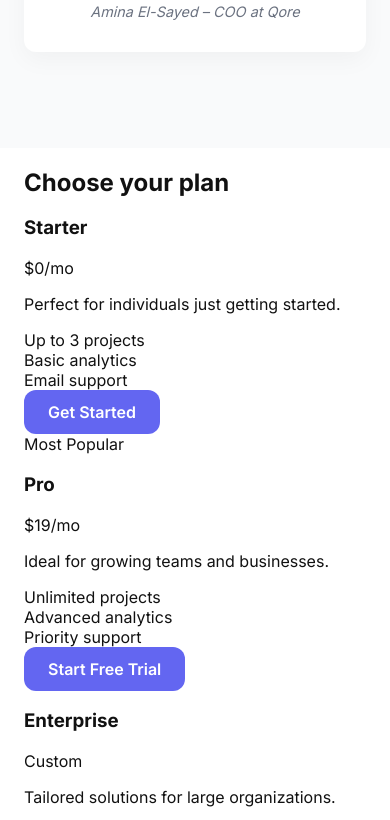
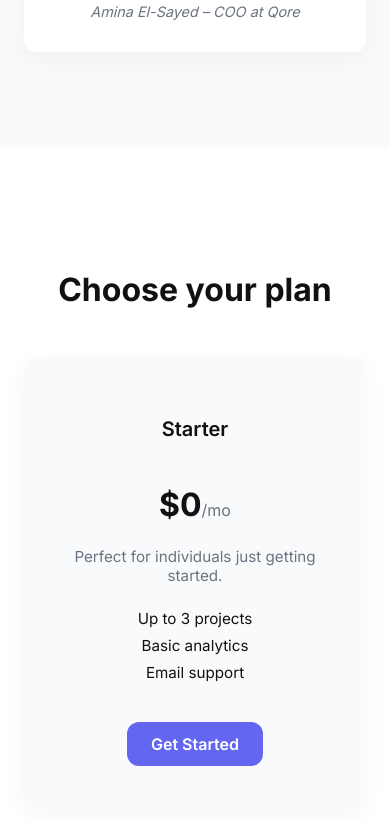
Before and after one commit to quim-romero/taskflow-landing, a plain HTML site: page index.html in a window 390 px wide. Shown: the part 3687-4507 px from the top of the page. Drawn offline with nearby package versions, Linux system fonts and the light colour scheme; files that its build step writes are made by us from their sources.

Commit message:
SCSS styles for pricing section with responsive design and featured plan

```diff
--- a/styles/style.scss
+++ b/styles/style.scss
@@ -371,3 +371,102 @@ ul {
     color: $color-muted;
   }
 }
+
+// ----------------------------------------
+// PRICING SECTION
+// ----------------------------------------
+
+.pricing {
+  padding: 6rem 0;
+  background-color: #ffffff;
+
+  &__title {
+    font-size: 2rem;
+    font-weight: 700;
+    text-align: center;
+    margin-bottom: 3rem;
+  }
+
+  &__grid {
+    display: grid;
+    grid-template-columns: 1fr;
+    gap: 2rem;
+
+    @media (min-width: 768px) {
+      grid-template-columns: repeat(3, 1fr);
+    }
+  }
+}
+
+.plan {
+  background-color: #f9fafb;
+  padding: 2.5rem;
+  border-radius: $radius;
+  box-shadow: 0 8px 24px rgba(0, 0, 0, 0.04);
+  text-align: center;
+  position: relative;
+  display: flex;
+  flex-direction: column;
+  justify-content: space-between;
+
+  &__badge {
+    position: absolute;
+    top: 1rem;
+    right: 1rem;
+    background-color: $color-primary;
+    color: #fff;
+    font-size: 0.75rem;
+    padding: 0.25rem 0.75rem;
+    border-radius: 9999px;
+    font-weight: 600;
+  }
+
+  &__name {
+    font-size: 1.25rem;
+    font-weight: 600;
+    margin-bottom: 0.75rem;
+  }
+
+  &__price {
+    font-size: 2rem;
+    font-weight: 700;
+    margin-bottom: 0.5rem;
+
+    span {
+      font-size: 1rem;
+      font-weight: 400;
+      color: $color-muted;
+    }
+  }
+
+  &__desc {
+    font-size: 0.95rem;
+    color: $color-muted;
+    margin-bottom: 1.5rem;
+  }
+
+  &__features {
+    list-style: none;
+    padding: 0;
+    margin: 0 0 2rem;
+
+    li {
+      margin-bottom: 0.5rem;
+      font-size: 0.95rem;
+    }
+  }
+
+  .btn {
+    align-self: center;
+    margin-top: auto;
+  }
+
+  &--highlighted {
+    background-color: #eef2ff;
+    border: 2px solid $color-primary;
+
+    .btn {
+      background-color: darken($color-primary, 5%);
+    }
+  }
+}
```
